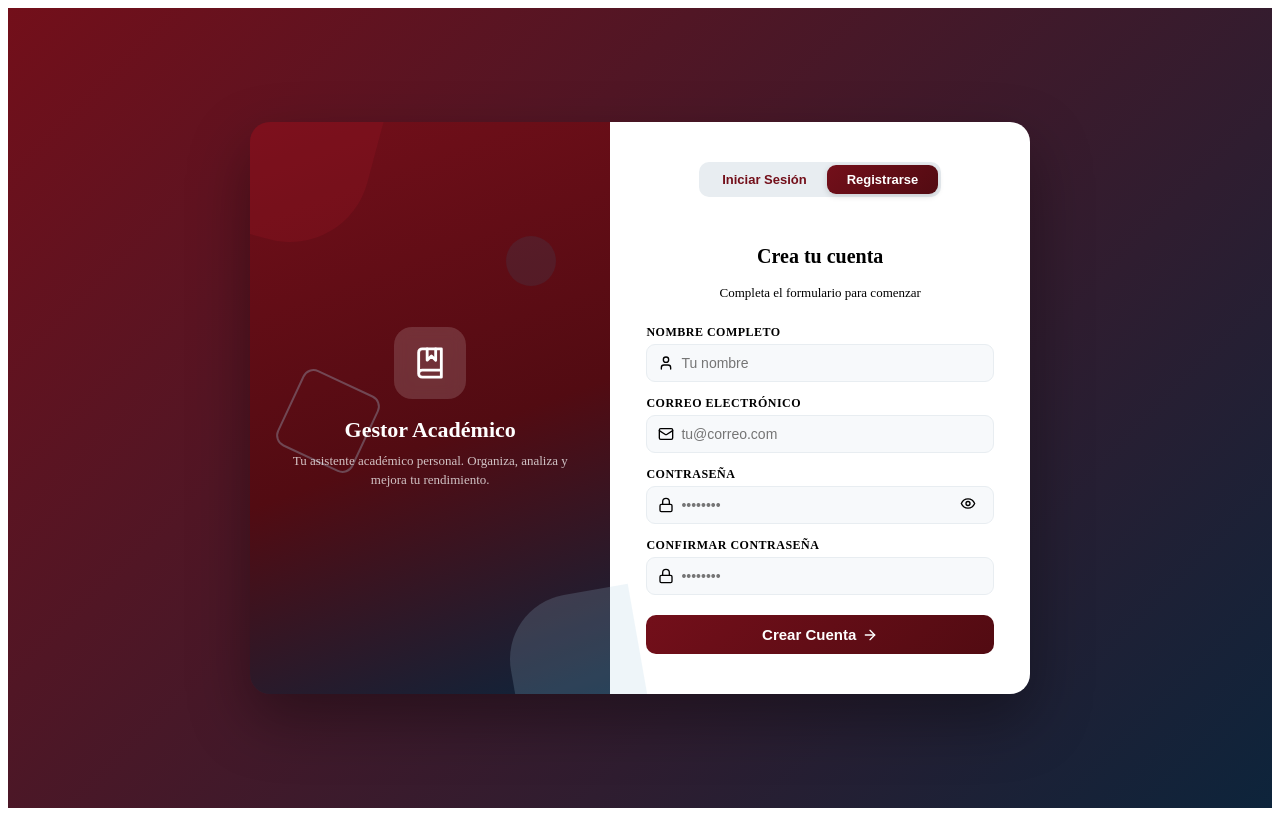
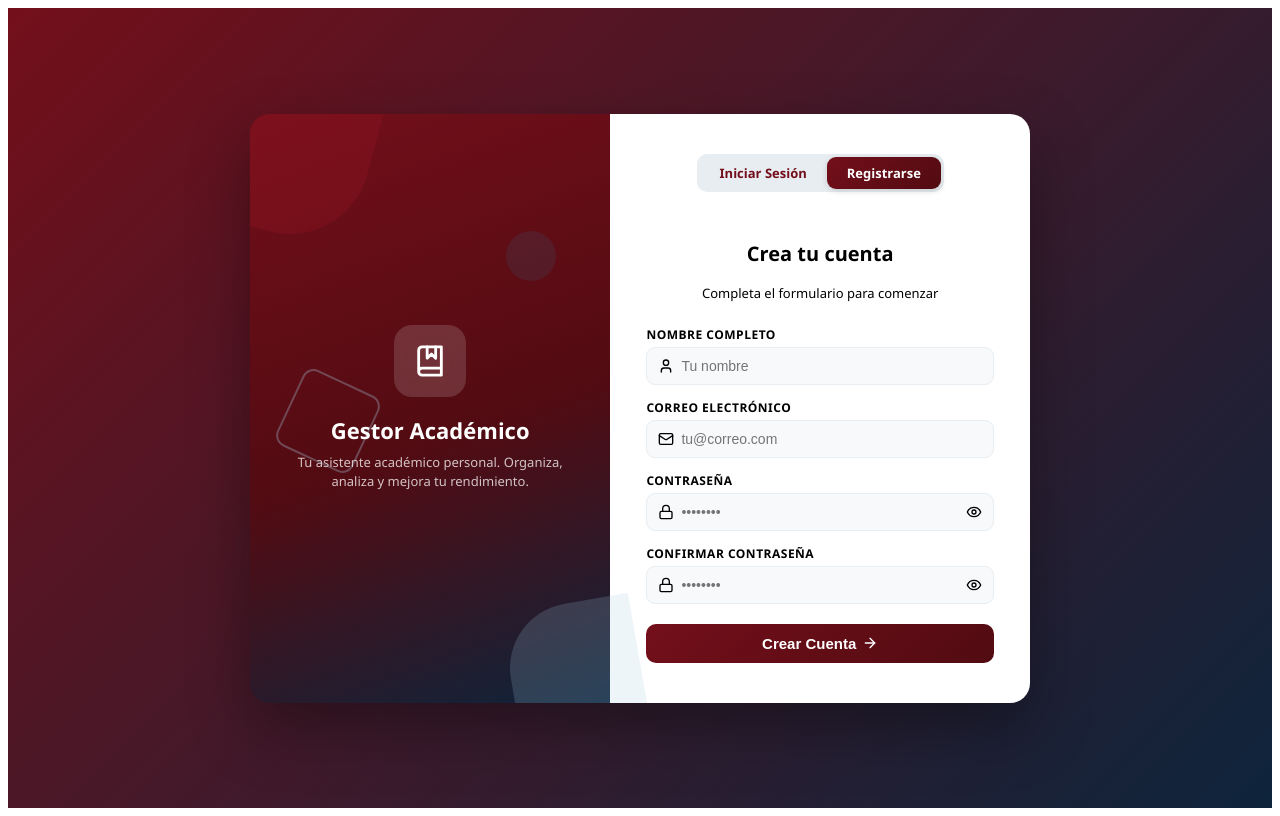
Before and after one commit to KatherineMatosM/Gestor-Academico-Personal, a React (Create React App) app in the folder client/: page / in a window 1280 px wide. Both pictures are taken after a click on the button "Registrarse". Built offline with nearby package versions, Linux system fonts and the light colour scheme.

Commit message:
Mejoras de diseño

```diff
--- a/client/src/components/auth/AuthScreen.jsx
+++ b/client/src/components/auth/AuthScreen.jsx
@@ -5,48 +5,205 @@ import { styles } from "../../styles/styles";
 import Login from "./Login";
 import Register from "./Register";
 
+const GLOBAL_FONT = "'Segoe UI', system-ui, sans-serif";
+
 export default function AuthScreen({ onAuth }) {
   const [isLogin, setIsLogin] = useState(true);
 
   return (
-    <div style={{ minHeight: "100vh", display: "flex", alignItems: "center", justifyContent: "center", background: `linear-gradient(135deg, ${C.blackCherry} 0%, ${C.darkblue} 100%)` }}>
-      <div style={{ display: "flex", width: 780, maxWidth: "95vw", minHeight: 460, borderRadius: 20, overflow: "hidden", boxShadow: "0 25px 60px rgba(0,0,0,0.35)" }}>
+    <div style={containerStyle}>
+      <div style={cardStyle}>
+        {/* Panel Izquierdo Decorativo */}
+        <LeftPanel />
 
-        <div style={{ width: "38%", minWidth: "38%", background: `linear-gradient(160deg, ${C.blackCherry} 0%, ${C.blackCherryDark} 55%, ${C.darkblue} 100%)`, position: "relative", display: "flex", flexDirection: "column", alignItems: "center", justifyContent: "center", padding: 32 }}>
-          <div style={{ position: "absolute", top: -40, left: -40, width: 160, height: 160, background: `${C.blackCherryLight}40`, borderRadius: "0 0 50% 0", transform: "rotate(15deg)" }} />
-          <div style={{ position: "absolute", bottom: -30, right: -30, width: 130, height: 130, background: `${C.skyBlue}30`, borderRadius: "50% 0 0 0", transform: "rotate(-10deg)" }} />
-          <div style={{ position: "absolute", top: "45%", left: "10%", width: 80, height: 80, border: `2px solid ${C.skyBlue}50`, borderRadius: 12, transform: "rotate(25deg)" }} />
-          <div style={{ position: "absolute", top: "20%", right: "15%", width: 50, height: 50, background: `${C.blueJeans}30`, borderRadius: "50%" }} />
-          <div style={{ position: "relative", zIndex: 1, textAlign: "center" }}>
-            <div style={{ width: 72, height: 72, borderRadius: 18, background: "rgba(255,255,255,0.15)", backdropFilter: "blur(8px)", display: "flex", alignItems: "center", justifyContent: "center", margin: "0 auto 18px" }}>
-              <BookMarked size={34} color={C.white} />
-            </div>
-            <h2 style={{ color: C.white, fontSize: 22, fontWeight: 700, margin: "0 0 8px" }}>Gestor Académico</h2>
-            <p style={{ color: "rgba(255,255,255,0.75)", fontSize: 13, margin: 0, lineHeight: 1.5 }}>
-              Tu asistente académico personal. Organiza, analiza y mejora tu rendimiento.
-            </p>
-          </div>
-        </div>
-
-        <div style={{ flex: 1, background: C.white, display: "flex", flexDirection: "column", alignItems: "center", justifyContent: "center", padding: "40px 36px" }}>
-          <div style={{ display: "flex", background: C.grayLight, borderRadius: 10, padding: 3, marginBottom: 28 }}>
+        {/* Panel Derecho - Formularios */}
+        <div style={rightPanelStyle}>
+          {/* Toggle Tabs */}
+          <div style={tabContainerStyle}>
             {["Iniciar Sesión", "Registrarse"].map((label, i) => (
               <button
                 key={i}
                 onClick={() => setIsLogin(i === 0)}
-                style={{ ...styles.btn(isLogin === (i === 0) ? "primary" : "ghost"), padding: "7px 20px", fontSize: 13, boxShadow: isLogin === (i === 0) ? "0 2px 6px rgba(0,0,0,0.15)" : "none" }}
+                style={{
+                  ...styles.btn(isLogin === (i === 0) ? "primary" : "ghost"),
+                  ...tabButtonStyle,
+                  boxShadow: isLogin === (i === 0)
+                    ? "0 2px 6px rgba(0,0,0,0.15)"
+                    : "none",
+                }}
               >
                 {label}
               </button>
             ))}
           </div>
 
-          {isLogin
-            ? <Login onAuth={onAuth} onSwitch={() => setIsLogin(false)} />
-            : <Register onAuth={onAuth} onSwitch={() => setIsLogin(true)} />
-          }
+          {/* Formulario Activo */}
+          {isLogin ? (
+            <Login onAuth={onAuth} onSwitch={() => setIsLogin(false)} />
+          ) : (
+            <Register onAuth={onAuth} onSwitch={() => setIsLogin(true)} />
+          )}
         </div>
       </div>
     </div>
   );
 }
+
+function LeftPanel() {
+  return (
+    <div style={leftPanelStyle}>
+      {/* Decoraciones Geométricas */}
+      <div style={decorationTopLeft} />
+      <div style={decorationBottomRight} />
+      <div style={decorationSquare} />
+      <div style={decorationCircle} />
+
+      {/* Contenido Central */}
+      <div style={contentCenterStyle}>
+        <div style={logoContainerStyle}>
+          <BookMarked size={34} color={C.white} />
+        </div>
+
+        <h2 style={titleStyle}>
+          Gestor Académico
+        </h2>
+
+        <p style={subtitleStyle}>
+          Tu asistente académico personal. Organiza, analiza y mejora tu rendimiento.
+        </p>
+      </div>
+    </div>
+  );
+}
+
+const containerStyle = {
+  minHeight: "100vh",
+  display: "flex",
+  alignItems: "center",
+  justifyContent: "center",
+  background: `linear-gradient(135deg, ${C.blackCherry} 0%, ${C.darkblue} 100%)`,
+  fontFamily: GLOBAL_FONT,
+};
+
+const cardStyle = {
+  display: "flex",
+  width: 780,
+  maxWidth: "95vw",
+  minHeight: 460,
+  borderRadius: 20,
+  overflow: "hidden",
+  boxShadow: "0 25px 60px rgba(0,0,0,0.35)",
+};
+
+const leftPanelStyle = {
+  width: "38%",
+  minWidth: "38%",
+  background: `linear-gradient(160deg, ${C.blackCherry} 0%, ${C.blackCherryDark} 55%, ${C.darkblue} 100%)`,
+  position: "relative",
+  display: "flex",
+  flexDirection: "column",
+  alignItems: "center",
+  justifyContent: "center",
+  padding: 32,
+};
+
+const decorationTopLeft = {
+  position: "absolute",
+  top: -40,
+  left: -40,
+  width: 160,
+  height: 160,
+  background: `${C.blackCherryLight}40`,
+  borderRadius: "0 0 50% 0",
+  transform: "rotate(15deg)",
+};
+
+const decorationBottomRight = {
+  position: "absolute",
+  bottom: -30,
+  right: -30,
+  width: 130,
+  height: 130,
+  background: `${C.skyBlue}30`,
+  borderRadius: "50% 0 0 0",
+  transform: "rotate(-10deg)",
+};
+
+const decorationSquare = {
+  position: "absolute",
+  top: "45%",
+  left: "10%",
+  width: 80,
+  height: 80,
+  border: `2px solid ${C.skyBlue}50`,
+  borderRadius: 12,
+  transform: "rotate(25deg)",
+};
+
+const decorationCircle = {
+  position: "absolute",
+  top: "20%",
+  right: "15%",
+  width: 50,
+  height: 50,
+  background: `${C.blueJeans}30`,
+  borderRadius: "50%",
+};
+
+const contentCenterStyle = {
+  position: "relative",
+  zIndex: 1,
+  textAlign: "center",
+};
+
+const logoContainerStyle = {
+  width: 72,
+  height: 72,
+  borderRadius: 18,
+  background: "rgba(255,255,255,0.15)",
+  backdropFilter: "blur(8px)",
+  display: "flex",
+  alignItems: "center",
+  justifyContent: "center",
+  margin: "0 auto 18px",
+};
+
+const titleStyle = {
+  color: C.white,
+  fontSize: 22,
+  fontWeight: 700,
+  margin: "0 0 8px",
+  fontFamily: GLOBAL_FONT,
+};
+
+const subtitleStyle = {
+  color: "rgba(255,255,255,0.75)",
+  fontSize: 13,
+  margin: 0,
+  lineHeight: 1.5,
+  fontFamily: GLOBAL_FONT,
+};
+
+const rightPanelStyle = {
+  flex: 1,
+  background: C.white,
+  display: "flex",
+  flexDirection: "column",
+  alignItems: "center",
+  justifyContent: "center",
+  padding: "40px 36px",
+};
+
+const tabContainerStyle = {
+  display: "flex",
+  background: C.grayLight,
+  borderRadius: 10,
+  padding: 3,
+  marginBottom: 28,
+};
+
+const tabButtonStyle = {
+  padding: "7px 20px",
+  fontSize: 13,
+  fontFamily: GLOBAL_FONT,
+};
--- a/client/src/components/auth/Register.jsx
+++ b/client/src/components/auth/Register.jsx
@@ -7,7 +7,8 @@ import * as authService from "../../services/authService";
 
 export default function Register({ onAuth, onSwitch }) {
   const [form, setForm] = useState({ nombre: "", email: "", password: "", confirmPassword: "" });
-  const [showPass, setShowPass] = useState(false);
+  const [showPassword, setShowPassword] = useState(false);
+  const [showConfirmPassword, setShowConfirmPassword] = useState(false);
   const [error, setError] = useState("");
   const [loading, setLoading] = useState(false);
 
@@ -42,7 +43,7 @@ export default function Register({ onAuth, onSwitch }) {
 
       <label style={{ ...styles.label, alignSelf: "flex-start" }}>Nombre completo</label>
       <div style={{ position: "relative", marginBottom: 14, width: "100%" }}>
-        <User size={16} color={C.grayMid} style={{ position: "absolute", left: 12, top: "50%", transform: "translateY(-50%)" }} />
+        <User size={16} color={C.grayMid} style={{ position: "absolute", left: 12, top: "50%", transform: "translateY(-50%)", zIndex: 1 }} />
         <input
           style={{ ...styles.input, paddingLeft: 34 }}
           placeholder="Tu nombre"
@@ -54,7 +55,7 @@ export default function Register({ onAuth, onSwitch }) {
 
       <label style={{ ...styles.label, alignSelf: "flex-start" }}>Correo electrónico</label>
       <div style={{ position: "relative", marginBottom: 14, width: "100%" }}>
-        <Mail size={16} color={C.grayMid} style={{ position: "absolute", left: 12, top: "50%", transform: "translateY(-50%)" }} />
+        <Mail size={16} color={C.grayMid} style={{ position: "absolute", left: 12, top: "50%", transform: "translateY(-50%)", zIndex: 1 }} />
         <input
           style={{ ...styles.input, paddingLeft: 34 }}
           placeholder="tu@correo.com"
@@ -67,34 +68,88 @@ export default function Register({ onAuth, onSwitch }) {
 
       <label style={{ ...styles.label, alignSelf: "flex-start" }}>Contraseña</label>
       <div style={{ position: "relative", marginBottom: 14, width: "100%" }}>
-        <Lock size={16} color={C.grayMid} style={{ position: "absolute", left: 12, top: "50%", transform: "translateY(-50%)" }} />
+        <Lock size={16} color={C.grayMid} style={{ position: "absolute", left: 12, top: "50%", transform: "translateY(-50%)", zIndex: 1 }} />
         <input
           style={{ ...styles.input, paddingLeft: 34, paddingRight: 36 }}
           placeholder="••••••••"
-          type={showPass ? "text" : "password"}
+          type={showPassword ? "text" : "password"}
           value={form.password}
           onKeyDown={handleKeyDown}
           onChange={(e) => setForm({ ...form, password: e.target.value })}
         />
-        <button
-          onClick={() => setShowPass(!showPass)}
-          style={{ position: "absolute", right: 12, top: "50%", transform: "translateY(-50%)", background: "none", border: "none", cursor: "pointer", color: C.grayMid }}
+        <div
+          style={{
+            position: "absolute",
+            right: 12,
+            top: "50%",
+            transform: "translateY(-50%)",
+            zIndex: 2,
+            display: "flex",
+            alignItems: "center",
+            justifyContent: "center"
+          }}
         >
-          {showPass ? <EyeOff size={16} /> : <Eye size={16} />}
-        </button>
+          <button
+            onClick={() => setShowPassword(!showPassword)}
+            style={{
+              background: "none",
+              border: "none",
+              cursor: "pointer",
+              color: C.grayMid,
+              padding: 0,
+              margin: 0,
+              display: "flex",
+              alignItems: "center",
+              justifyContent: "center"
+            }}
+            type="button"
+          >
+            {showPassword ? <EyeOff size={16} /> : <Eye size={16} />}
+          </button>
+        </div>
       </div>
 
       <label style={{ ...styles.label, alignSelf: "flex-start" }}>Confirmar contraseña</label>
       <div style={{ position: "relative", marginBottom: 14, width: "100%" }}>
-        <Lock size={16} color={C.grayMid} style={{ position: "absolute", left: 12, top: "50%", transform: "translateY(-50%)" }} />
+        <Lock size={16} color={C.grayMid} style={{ position: "absolute", left: 12, top: "50%", transform: "translateY(-50%)", zIndex: 1 }} />
         <input
-          style={{ ...styles.input, paddingLeft: 34 }}
+          style={{ ...styles.input, paddingLeft: 34, paddingRight: 36 }}
           placeholder="••••••••"
-          type="password"
+          type={showConfirmPassword ? "text" : "password"}
           value={form.confirmPassword}
           onKeyDown={handleKeyDown}
           onChange={(e) => setForm({ ...form, confirmPassword: e.target.value })}
         />
+        <div
+          style={{
+            position: "absolute",
+            right: 12,
+            top: "50%",
+            transform: "translateY(-50%)",
+            zIndex: 2,
+            display: "flex",
+            alignItems: "center",
+            justifyContent: "center"
+          }}
+        >
+          <button
+            onClick={() => setShowConfirmPassword(!showConfirmPassword)}
+            style={{
+              background: "none",
+              border: "none",
+              cursor: "pointer",
+              color: C.grayMid,
+              padding: 0,
+              margin: 0,
+              display: "flex",
+              alignItems: "center",
+              justifyContent: "center"
+            }}
+            type="button"
+          >
+            {showConfirmPassword ? <EyeOff size={16} /> : <Eye size={16} />}
+          </button>
+        </div>
       </div>
 
       {error && (
```
